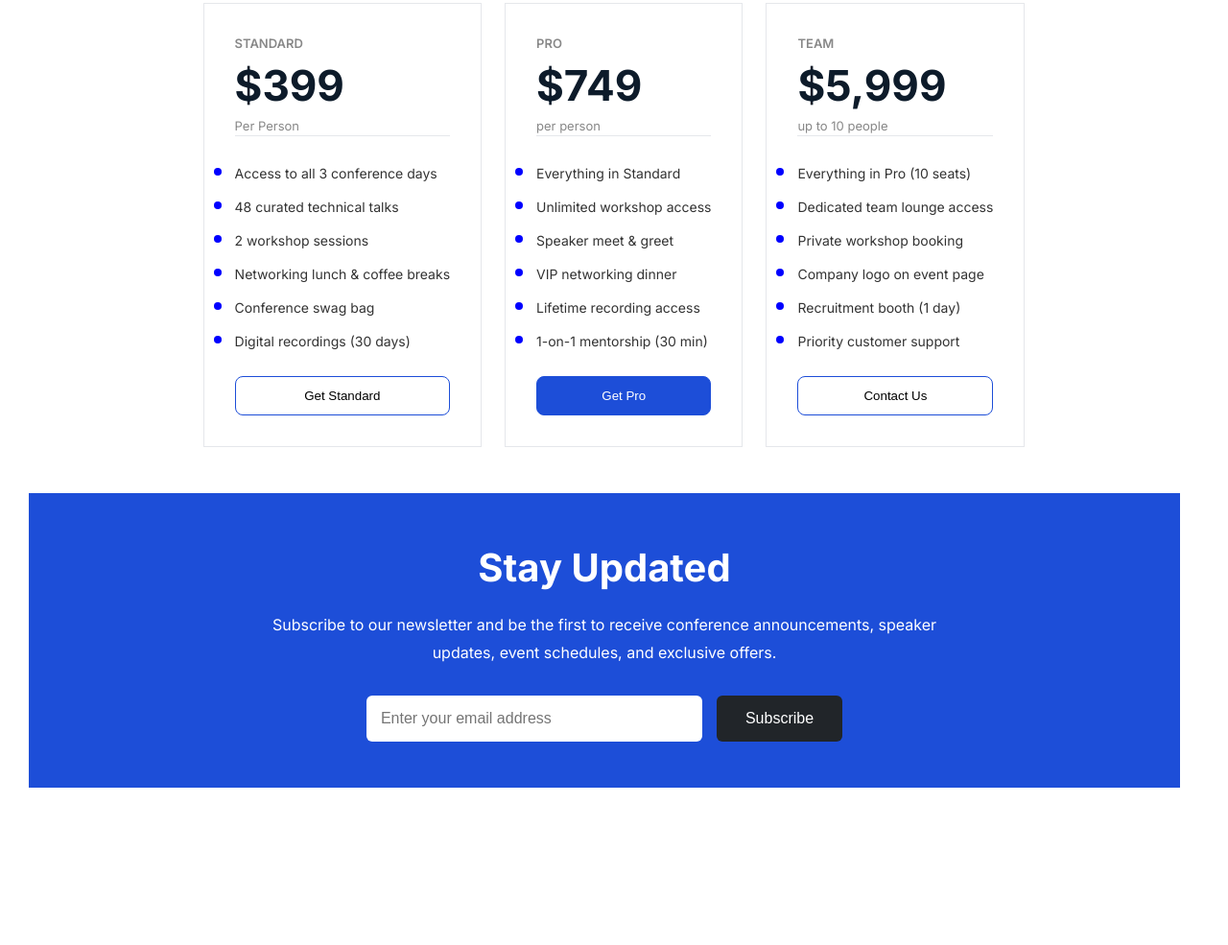
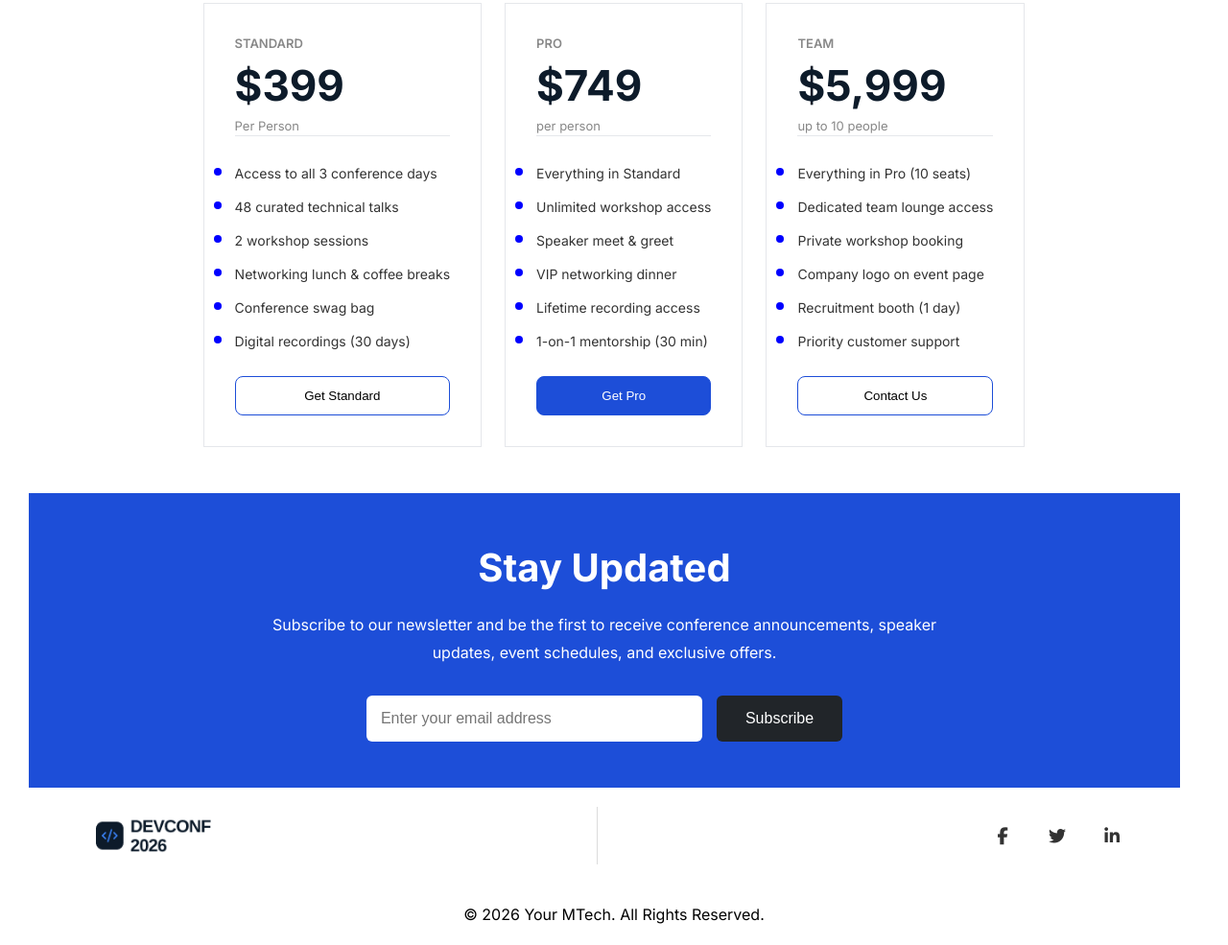
Before and after one commit to monwarttc-eng/B14-A01-DevConf-2026, a plain HTML site: page index.html in a window 1280 px wide. Shown: the part 1824-2809 px from the top of the page at 96% size. Before the commit the page ends 2645 px from the top, so only its background shows below. Drawn offline with Linux system fonts and the light colour scheme.

Commit message:
Add Footer section

```diff
--- a/index.html
+++ b/index.html
@@ -169,8 +169,6 @@
         </div>
       </section>
 
-
-
     <section class="newsletter">
     <div class="container bg">
         <div class="newsletter-content">
@@ -193,6 +191,24 @@
 </section>
 
 
+      <footer class="footer">
+        <div class="container  ">
+     <div class="footer-top">
+    <img src="./assets/logo.png" alt="logo">
+
+    <div class="divider"></div>
+
+          <div class="social-icon">
+              <a href="#"><i class="fa-brands fa-facebook-f"></i></a>
+              <a href="#"><i class="fa-brands fa-twitter"></i></a>
+              <a href="#"><i class="fa-brands fa-linkedin-in"></i></a>
+          </div>
+      </div>
+          <div class="footer-bottom">
+            <p>&copy; 2026 Your MTech. All Rights Reserved.</p>
+          </div>
+        </div>
+      </footer>
     </main>
 </body>
 </html>
--- a/style.css
+++ b/style.css
@@ -243,3 +243,58 @@ img {
 .newsletter-form button:hover {
   background: #000;
 }
+/* footer */
+
+.footer-top {
+  padding: 20px 40px;
+  display: flex;
+  justify-content: space-between;
+  align-items: center;
+  border-radius: 8px;
+}
+
+.footer-top img {
+  width: 120px;
+}
+
+.divider {
+  width: 1px;
+  height: 60px;
+  background: #dcdcdc;
+}
+
+.social-icon {
+  display: flex;
+  gap: 15px;
+}
+
+.social-icon a {
+  width: 42px;
+  height: 42px;
+  background: #ffffff;
+  color: #333;
+  border-radius: 50%;
+  text-decoration: none;
+
+  display: flex;
+  justify-content: center;
+  align-items: center;
+
+  font-size: 18px;
+
+  transition: all 0.3s ease;
+}
+
+.social-icon a:hover {
+  background: #1d4ed8;
+  color: #fff;
+}
+.footer-bottom {
+  text-align: center;
+  padding: 20px;
+}
+.social-icon span {
+  font-size: 24px;
+  color: #0d6efd;
+  cursor: pointer;
+}
```
